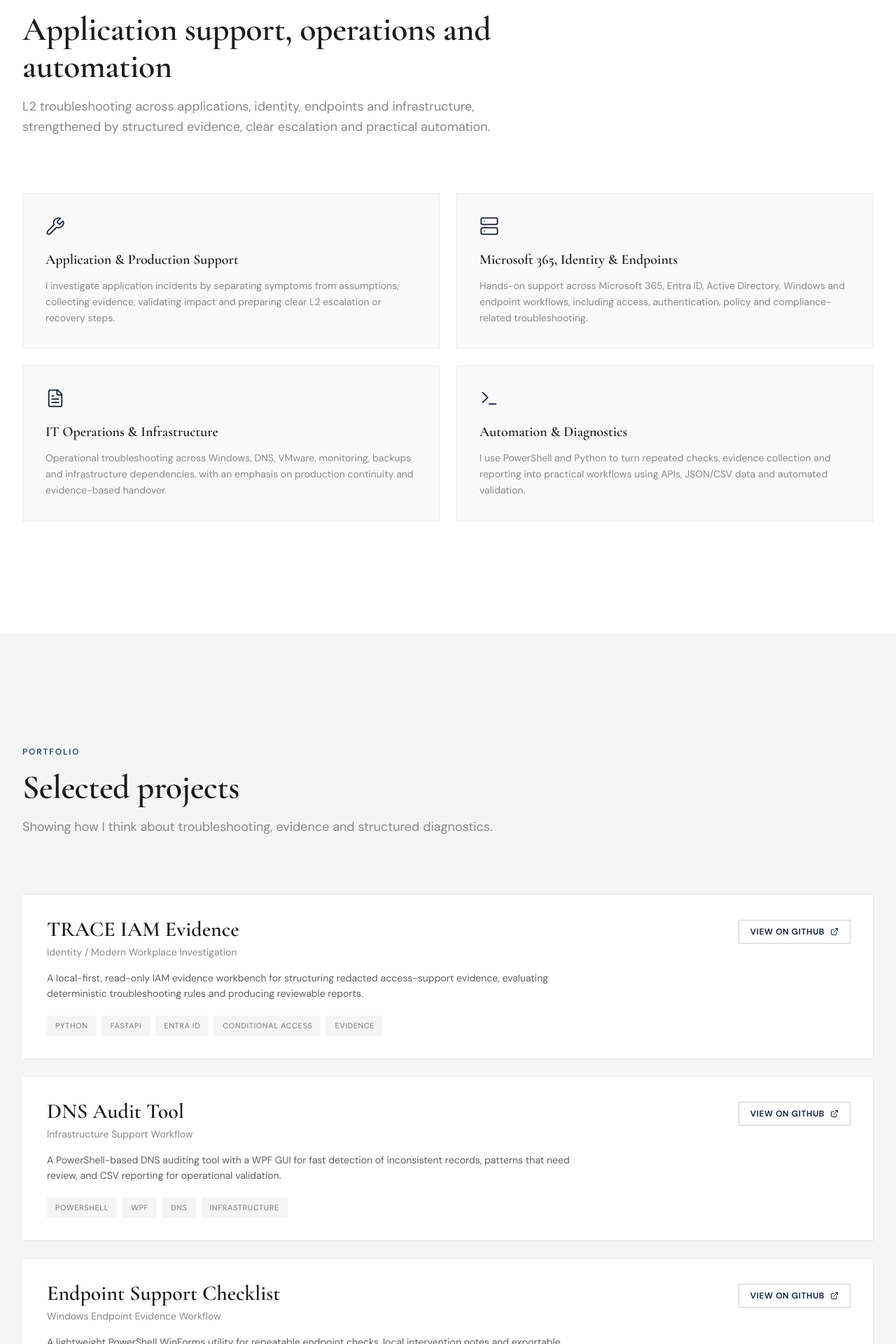
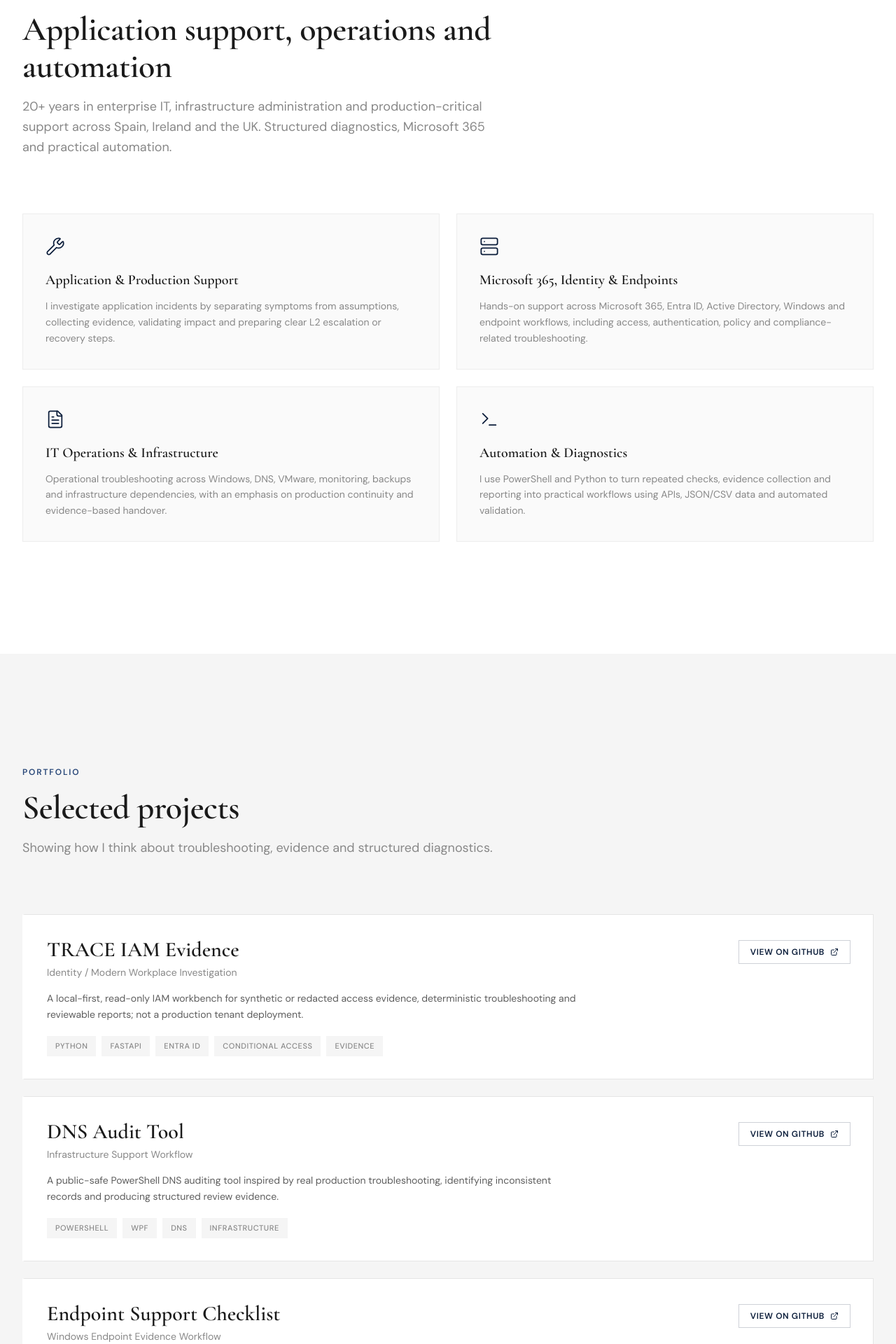
Before and after one commit to RafaelAlbaWebify/rafaelalba-site, a Next.js app: page / in a window 1280 px wide. Shown: the part 978-2898 px from the top of the page at 70% size. Built offline with nearby package versions, Linux system fonts and the light colour scheme.

Commit message:
Clarify portfolio evidence boundaries and career scope

```diff
--- a/src/app/page.tsx
+++ b/src/app/page.tsx
@@ -155,7 +155,7 @@ const PROJECTS = [
     title: "TRACE IAM Evidence",
     subtitle: "Identity / Modern Workplace Investigation",
     description:
-      "A local-first, read-only IAM evidence workbench for structuring redacted access-support evidence, evaluating deterministic troubleshooting rules and producing reviewable reports.",
+      "A local-first, read-only IAM workbench for synthetic or redacted access evidence, deterministic troubleshooting and reviewable reports; not a production tenant deployment.",
     tags: ["Python", "FastAPI", "Entra ID", "Conditional Access", "Evidence"],
     url: "https://github.com/RafaelAlbaWebify/trace-iam-evidence",
   },
@@ -163,7 +163,7 @@ const PROJECTS = [
     title: "DNS Audit Tool",
     subtitle: "Infrastructure Support Workflow",
     description:
-      "A PowerShell-based DNS auditing tool with a WPF GUI for fast detection of inconsistent records, patterns that need review, and CSV reporting for operational validation.",
+      "A public-safe PowerShell DNS auditing tool inspired by real production troubleshooting, identifying inconsistent records and producing structured review evidence.",
     tags: ["PowerShell", "WPF", "DNS", "Infrastructure"],
     url: "https://github.com/RafaelAlbaWebify/dns-audit-tool",
   },
@@ -585,9 +585,9 @@ export default function Home() {
             </Reveal>
             <Reveal delay={0.2}>
               <p className="text-mid-gray text-base md:text-lg max-w-2xl mb-20 leading-relaxed">
-                L2 troubleshooting across applications, identity, endpoints
-                and infrastructure, strengthened by structured evidence,
-                clear escalation and practical automation.
+                20+ years in enterprise IT, infrastructure administration and
+                production-critical support across Spain, Ireland and the UK.
+                Structured diagnostics, Microsoft 365 and practical automation.
               </p>
             </Reveal>
 
```
